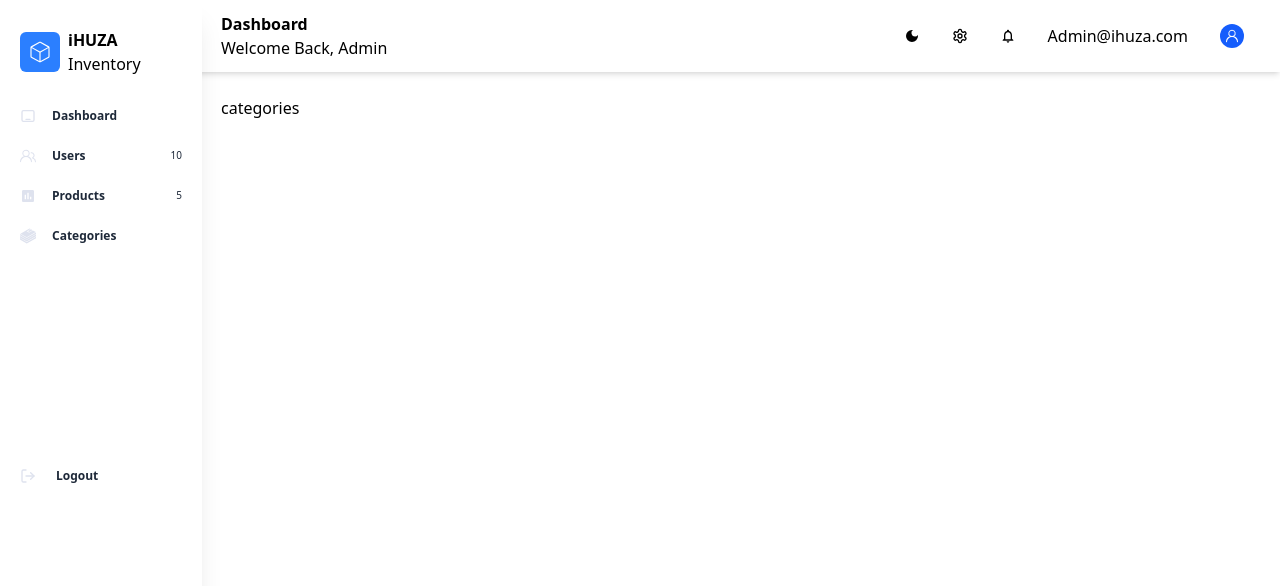
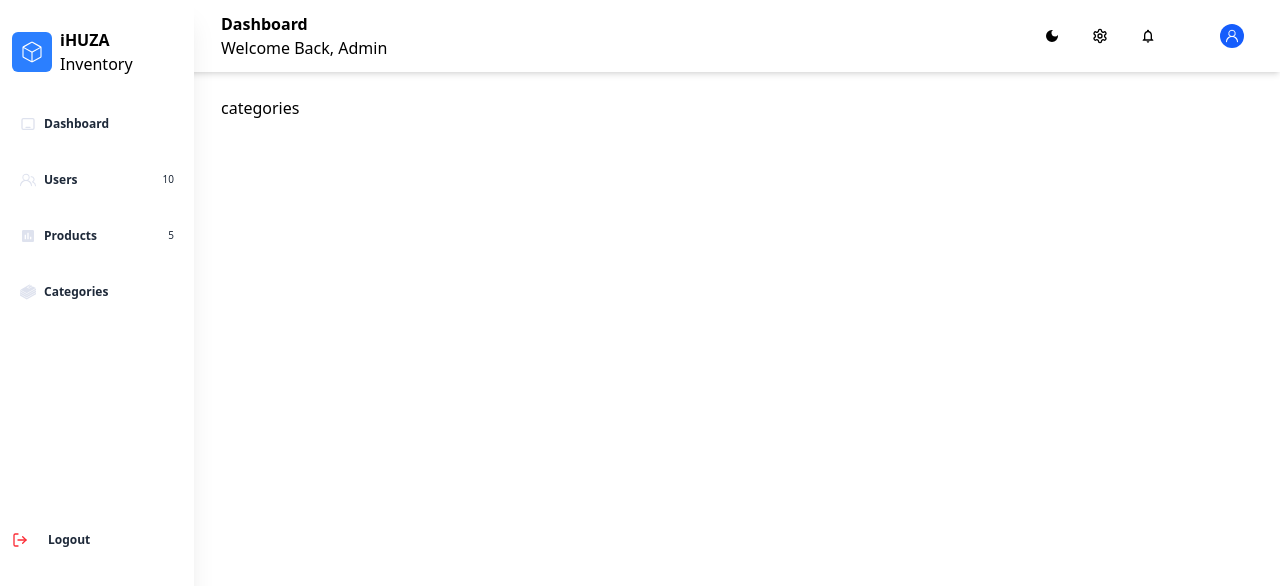
Before and after one commit to kubwimanav/beck-end, a React (Vite) app in the folder dashboard/: page /dashboard/categories in a window 1280 px wide. Shown: the top 586 px of the page. Built offline with nearby package versions, Linux system fonts and the light colour scheme.

Commit message:
login-ft

```diff
--- a/dashboard/src/components/Login.jsx
+++ b/dashboard/src/components/Login.jsx
@@ -1,11 +1,10 @@
-import React, { useState } from 'react'
-import work from '../assets/work.jpg'
-import { Link, useNavigate } from 'react-router-dom';
-import { useUser } from '../hooks/Useuser';
+import React, { useState } from "react";
+import work from "../assets/work.jpg";
+import { Link, useNavigate } from "react-router-dom";
+import { useUser } from "../hooks/Useuser";
+
 function Login() {
-    const navigate = useNavigate();
-
-
+  const navigate = useNavigate();
   const { users } = useUser();
 
   const [email, setEmail] = useState("");
@@ -16,52 +15,65 @@ function Login() {
     e.preventDefault();
 
     const matchedUser = users.find(
-      (user) => user.email === email && user.password === password
+      (user) =>
+        user.email === email &&
+        user.password === password
     );
-
-    // const localstorage =
 
     if (matchedUser) {
       setError("");
+
+      const userToSave = {
+        id: matchedUser.id,
+        email: matchedUser.email,
+        name: matchedUser.name,
+      };
+
+      localStorage.setItem("currentUser", JSON.stringify(userToSave));
+
       navigate("/dashboard");
     } else {
       setError("Invalid email or password.");
     }
   };
 
-
   return (
-    <div className=" h-screen flex items-center justify-center">
-      <div className=' shadow-xl flex rounded-md'>
-        <div className=" h-fit">
+    <div className="h-screen flex items-center justify-center">
+      <div className="shadow-xl flex rounded-md">
+        <div className="h-fit">
           <img
             src={work}
             alt=""
             className="h-81 w-2xs rounded-bl-xl rounded-tl-xl"
           />
         </div>
-        <form className=" flex flex-col gap-3.5 w-sm px-10 py-20  bg-white rounded-br-xl rounded-tr-xl" onSubmit={handleLogin}>
+        <form
+          className="flex flex-col gap-3.5 w-sm px-10 py-20 bg-white rounded-br-xl rounded-tr-xl"
+          onSubmit={handleLogin}
+        >
           <input
             type="text"
             value={email}
             onChange={(e) => setEmail(e.target.value)}
             placeholder="Email"
-            name='email'
+            name="email"
             className="py-2 px-2 rounded border-1 border-gray-300"
           />
-                  {error && <p className="text-red-600 text-sm mb-4">{error}</p>}
+          {error && <p className="text-red-600 text-sm mb-4">{error}</p>}
 
           <input
             type="password"
             value={password}
             onChange={(e) => setPassword(e.target.value)}
-
-            name='password'
+            name="password"
             placeholder="password"
             className="py-2 px-2 rounded border-1 border-gray-300"
           />
-          <button className="bg-blue-500 text-white px-4 py-2 rounded mt-4" type='submit'>
-          Login
+          <button
+            className="bg-blue-500 text-white px-4 py-2 rounded mt-4"
+            type="submit"
+          >
+            Login
           </button>
         </form>
       </div>
@@ -69,4 +81,4 @@ function Login() {
   );
 }
 
-export default Login
+export default Login;
--- a/dashboard/src/components/Navbar.jsx
+++ b/dashboard/src/components/Navbar.jsx
@@ -11,6 +11,10 @@ import { IoSunnyOutline } from "react-icons/io5";
 
 function Navbar() {
   const { theme, toggleTheme } = useTheme();
+
+ const local = JSON.parse(localStorage.getItem("currentUser"))
+
+
   const [open, setOpen] = useState(false);
 
      const handlemadal = () => {
@@ -46,7 +50,7 @@ function Navbar() {
         )}
         <LuSettings />
         <MdNotificationsNone />
-        <p>Admin@ihuza.com</p>
+        <p>{ local?.email}</p>
         <div className=" bg-blue-600 text-white text-xm rounded-full p-1">
           <GoPerson />
         </div>
--- a/dashboard/src/components/Sidebar.jsx
+++ b/dashboard/src/components/Sidebar.jsx
@@ -45,15 +45,26 @@ function Sidebar() {
       },
   ];
   const navigate = useNavigate();
-  const currentPath = location.pathname;
+
+const handlelogout = () => {
+  localStorage.removeItem("currentUser");
+  localStorage.removeItem("isLoggedIn");
+  navigate("/");
+}
+
+  // const isActive = (path) => {
+  //   const currentPath = window.location.pathname;
+  //   return currentPath.includes(path);
+  // };
+  // const handleNavClick = (path) => {
+  //   navigate(`/${path}`);
+  // };
 
 
-  const handleNavClick = (path) => {
-    navigate(path);
-  }
+
   return (
     <div
-      className={` h-screen hidden w-fit px-12 pt-7 shadow-xl sm:flex sm:px-3 sm:flex-col  md:flex md:flex-col lg:px-5 gap-6 fixed  ${
+      className={` h-screen hidden w-fit px-12 pt-7 shadow-xl sm:flex sm:px-3 sm:flex-col  md:flex md:flex-col lg:px-3 gap-6 fixed  ${
         theme === "light"
           ? "bg-white "
           : "bg-[#1e293b] text-white border-gray-700 border-1 "
@@ -69,8 +80,9 @@ function Sidebar() {
         </div>
       </div>
       {sidebarItems.map((item) => (
-        <div className={`flex flex-row  gap-4 items-center ${item.butt}`}>
+        <div className={`flex flex-row  gap-2 items-center hover:bg-blue-200 py-2 px-2 rounded-md ${item.butt}`}>
           <div className=" text-[#DEE2EE]">{item.icon}</div>
+
           <Link to={`${item.path}`}
             className={`flex flex-row w-[130px] justify-between  items-center  font-bold text-xs  sm:w-[100px] lg:w-[130px] ${
               theme === "light" ? "text-gray-800" : "text-white"
@@ -104,16 +116,16 @@ function Sidebar() {
         );
       })} */}
 
-      <div className=" flex gap-5 mt-50 ">
-        <LuLogOut className="text-[#DEE2EE]" />
-        <p
+      <div className=" flex gap-5 mt-50 " onClick={handlelogout}>
+        <LuLogOut className="text-red-500" />
+        <Link
           className={`font-bold text-xs ${
             theme === "light" ? "text-gray-800" : "text-white"
           }`}
         >
           Logout
-        </p>
-      </div>
+        </Link>
+      </ div>
     </div>
   );
 }
```
